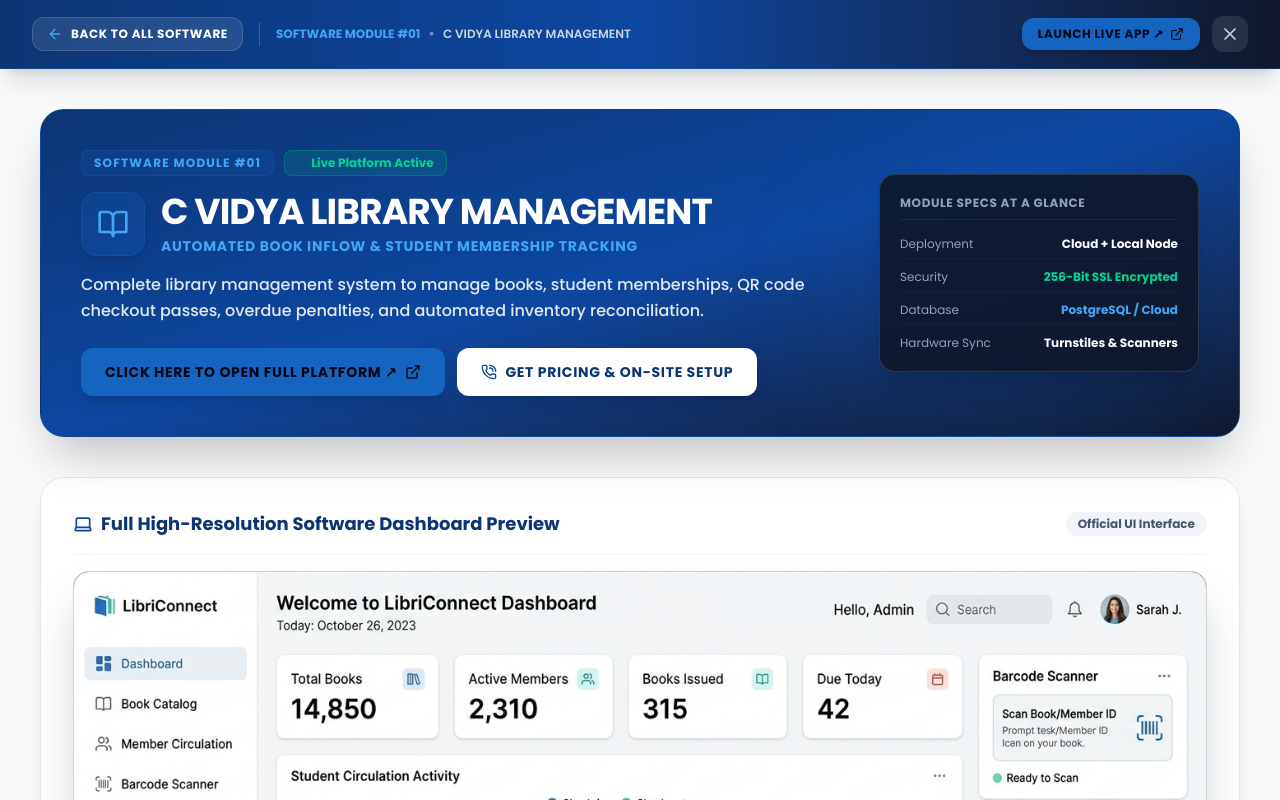
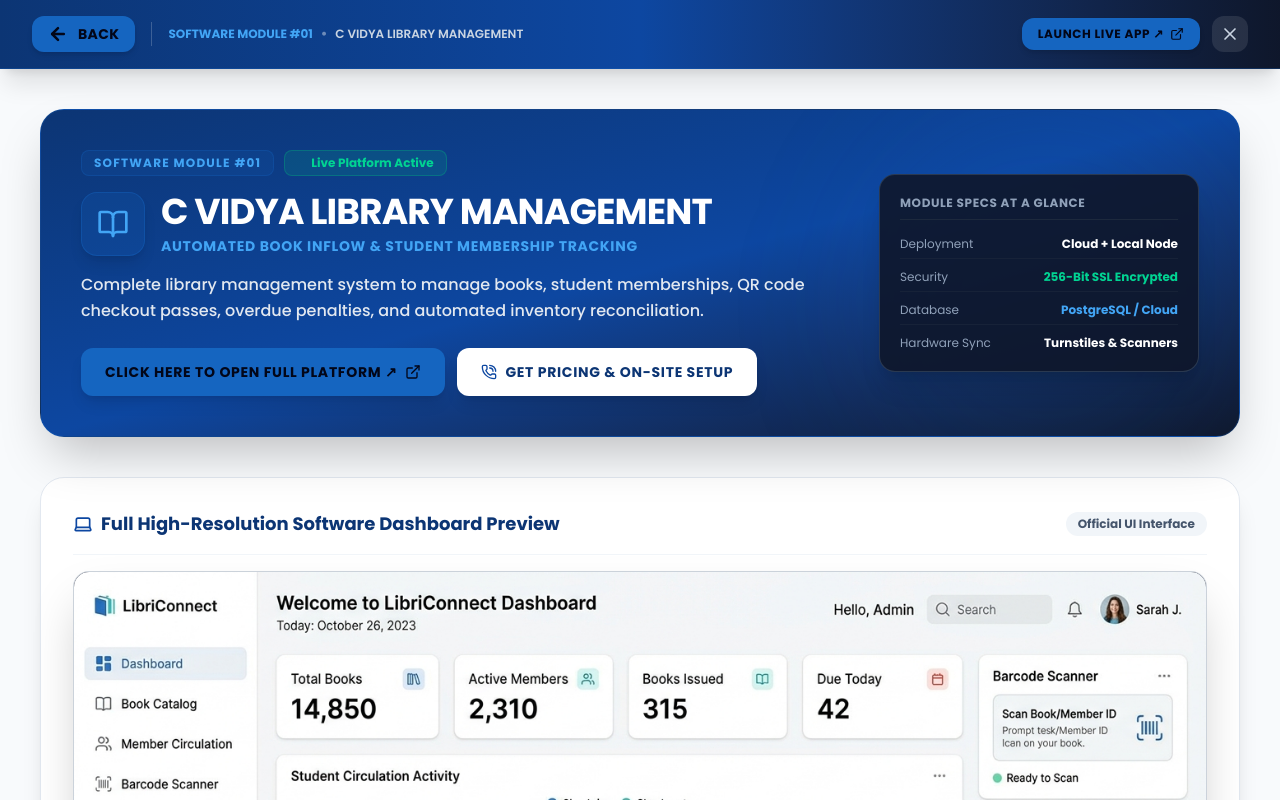
Before and after one commit to chiranjeevdas972-alt/C-Vidya-Solutions, a React (Vite) app: page / in a window 1280 px wide. Both pictures are taken after a click on the button "See more". Shown: the part 2573-3373 px from the top of the page. Built offline with nearby package versions, Linux system fonts and the light colour scheme.

Commit message:
style: unify back button design and typography
Update back button components across the portal to use consistent styling, font weight, and improved iconography for better visual alignment with the brand identity.

```diff
--- a/src/components/ServicesSection.tsx
+++ b/src/components/ServicesSection.tsx
@@ -542,10 +542,10 @@ export default function ServicesSection({ id = "services-suite", onOpenInquiry }
                     elem?.scrollIntoView({ behavior: "smooth" });
                   }, 100);
                 }}
-                className="flex items-center gap-2 px-4 py-2 bg-brand-gold-500 hover:bg-brand-gold-400 text-slate-950 rounded-xl font-display font-extrabold text-xs sm:text-sm transition-all shadow-md hover:scale-105 active:scale-95 cursor-pointer border-none"
+                className="flex items-center gap-2.5 px-4 py-2 bg-brand-gold-500 hover:bg-brand-gold-400 text-slate-950 rounded-xl font-display font-black text-xs sm:text-sm transition-all shadow-md hover:scale-105 active:scale-95 cursor-pointer border-none"
               >
-                <ArrowLeft className="w-4 h-4 text-slate-950 stroke-[3]" />
-                <span>Back</span>
+                <ArrowLeft className="w-5 h-5 text-slate-950 stroke-[3]" />
+                <span className="tracking-wide">Back</span>
               </button>
 
               {/* Center App Name */}
@@ -576,23 +576,9 @@ export default function ServicesSection({ id = "services-suite", onOpenInquiry }
                   <div className="w-12 h-12 rounded-2xl bg-brand-gold-500/10 border border-brand-gold-500/30 flex items-center justify-center mb-4 text-brand-gold-400 animate-spin">
                     <RotateCw className="w-6 h-6" />
                   </div>
-                  <h4 className="font-display font-black text-lg text-white uppercase tracking-wider mb-1">
+                  <h4 className="font-display font-black text-lg text-white uppercase tracking-wider">
                     Loading {liveAppViewing.name}
                   </h4>
-                  <p className="text-xs text-slate-400 font-mono max-w-sm mb-4">
-                    Establishing live secure connection to Cloudflare Workers edge node...
-                  </p>
-                  <div className="flex items-center gap-3">
-                    <a
-                      href={liveAppViewing.externalLink}
-                      target="_blank"
-                      rel="noopener noreferrer"
-                      className="px-4 py-2 bg-brand-gold-500 text-slate-950 rounded-xl font-bold text-xs flex items-center gap-2 hover:bg-brand-gold-400 transition-all"
-                    >
-                      <span>Direct Open in New Tab</span>
-                      <ExternalLink className="w-3.5 h-3.5" />
-                    </a>
-                  </div>
                 </div>
               )}
 
--- a/src/components/SoftwareDetailModal.tsx
+++ b/src/components/SoftwareDetailModal.tsx
@@ -95,10 +95,10 @@ export default function SoftwareDetailModal({ software, onClose, onOpenInquiry }
           <div className="flex items-center gap-4">
             <button
               onClick={onClose}
-              className="flex items-center gap-2 px-3.5 py-2 rounded-xl bg-white/10 hover:bg-white/20 text-white font-bold text-xs uppercase tracking-wider transition-all cursor-pointer border border-white/15"
+              className="flex items-center gap-2.5 px-4 py-2 bg-brand-gold-500 hover:bg-brand-gold-400 text-slate-950 rounded-xl font-display font-black text-xs sm:text-sm uppercase tracking-wide transition-all shadow-md hover:scale-105 active:scale-95 cursor-pointer border-none"
             >
-              <ArrowRight className="w-4 h-4 rotate-180 text-brand-gold-400" />
-              <span>Back to All Software</span>
+              <ArrowRight className="w-5 h-5 rotate-180 text-slate-950 stroke-[3]" />
+              <span>Back</span>
             </button>
             <div className="h-6 w-px bg-white/20 hidden sm:block" />
             <div className="hidden sm:flex items-center gap-2">
```
